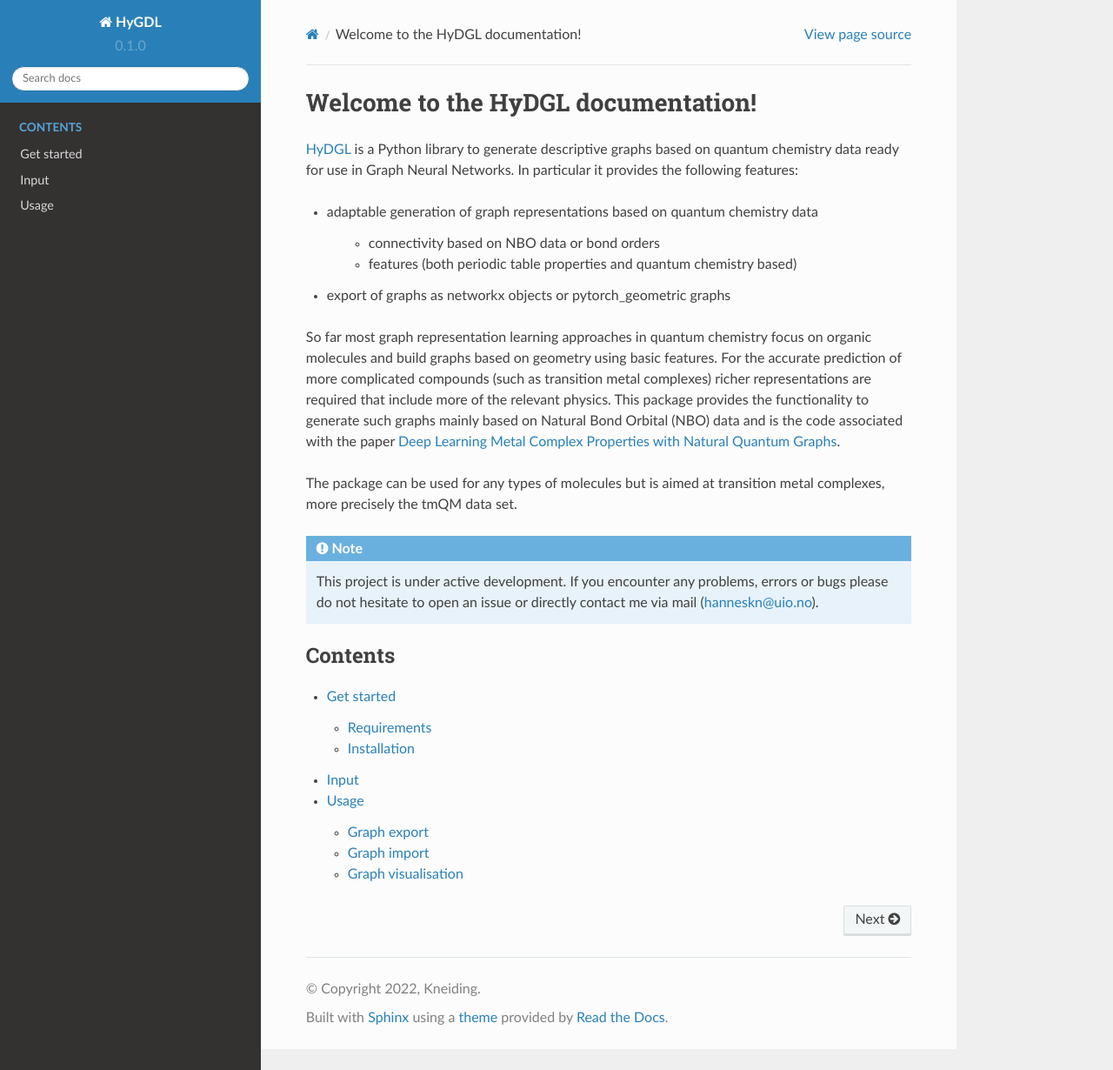
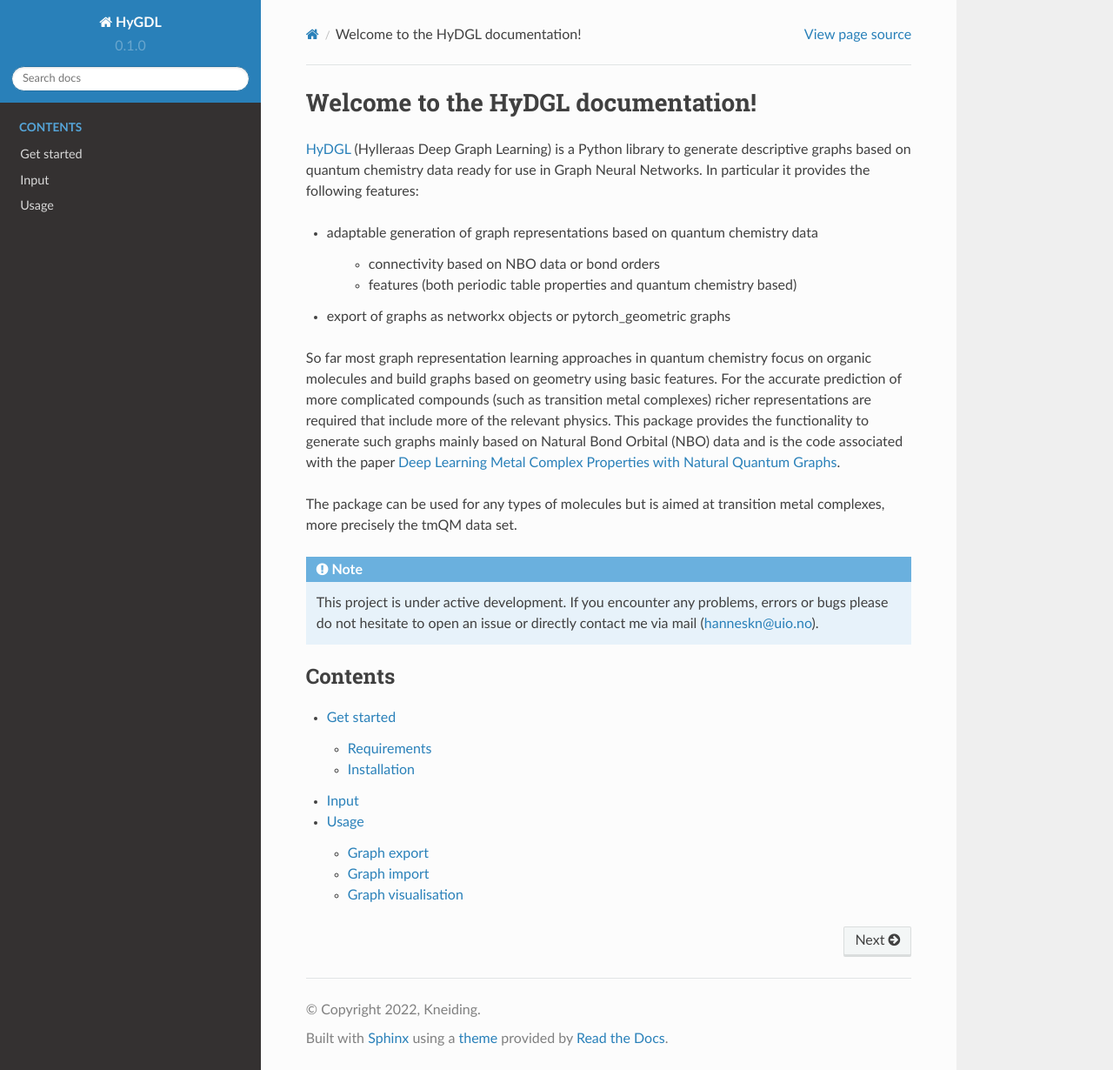
Before and after one commit to uiocompcat/HyDGL, a Sphinx documentation site: the page built from doc/source/index.rst, in a window 1280 px wide and 1230 px high. Shown: the whole window at 87% size. Built offline with Sphinx 7.4.7 and the Read the Docs theme 2.0.0, drawn with Linux system fonts in a browser that asks for light colours.

Commit message:
included name of HyDGL

```diff
--- a/doc/source/index.rst
+++ b/doc/source/index.rst
@@ -1,7 +1,7 @@
 Welcome to the HyDGL documentation!
 ===================================
 
-`HyDGL <https://github.com/hkneiding/HyDGL>`_ is a Python library to generate descriptive graphs based on quantum chemistry data ready for use in Graph Neural Networks. In particular it provides the following features:
+`HyDGL <https://github.com/hkneiding/HyDGL>`_ (Hylleraas Deep Graph Learning) is a Python library to generate descriptive graphs based on quantum chemistry data ready for use in Graph Neural Networks. In particular it provides the following features:
 
 - adaptable generation of graph representations based on quantum chemistry data
 
```
